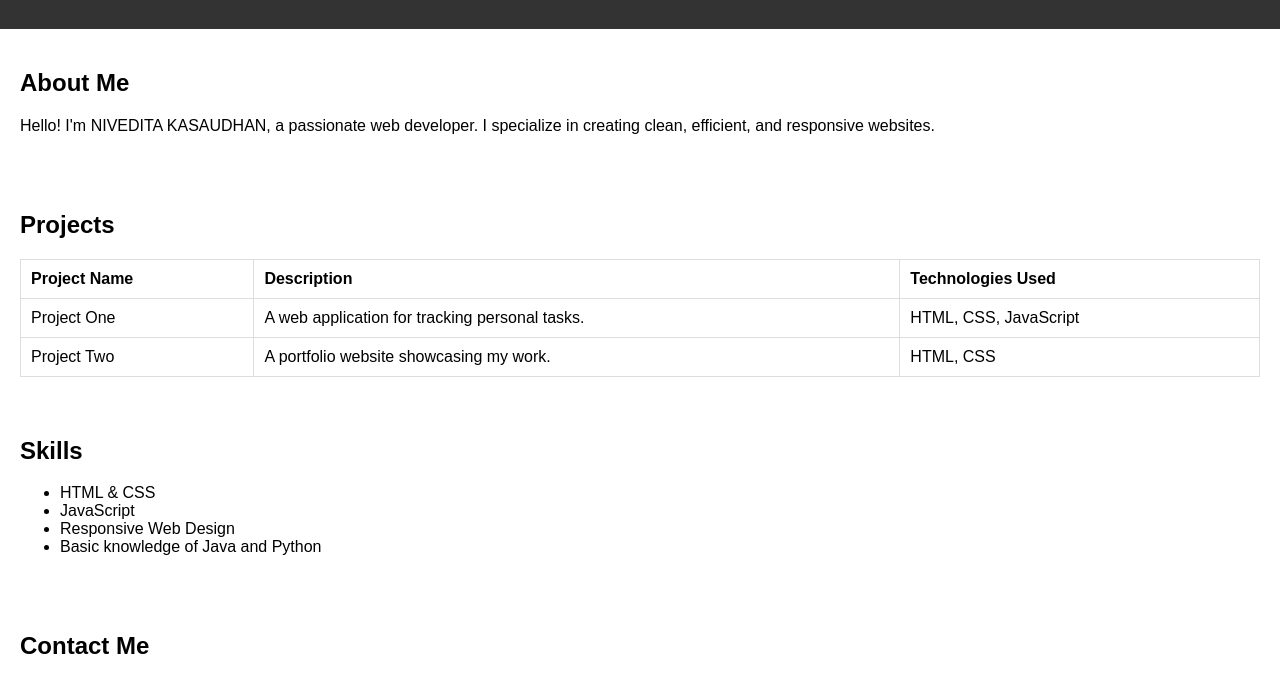
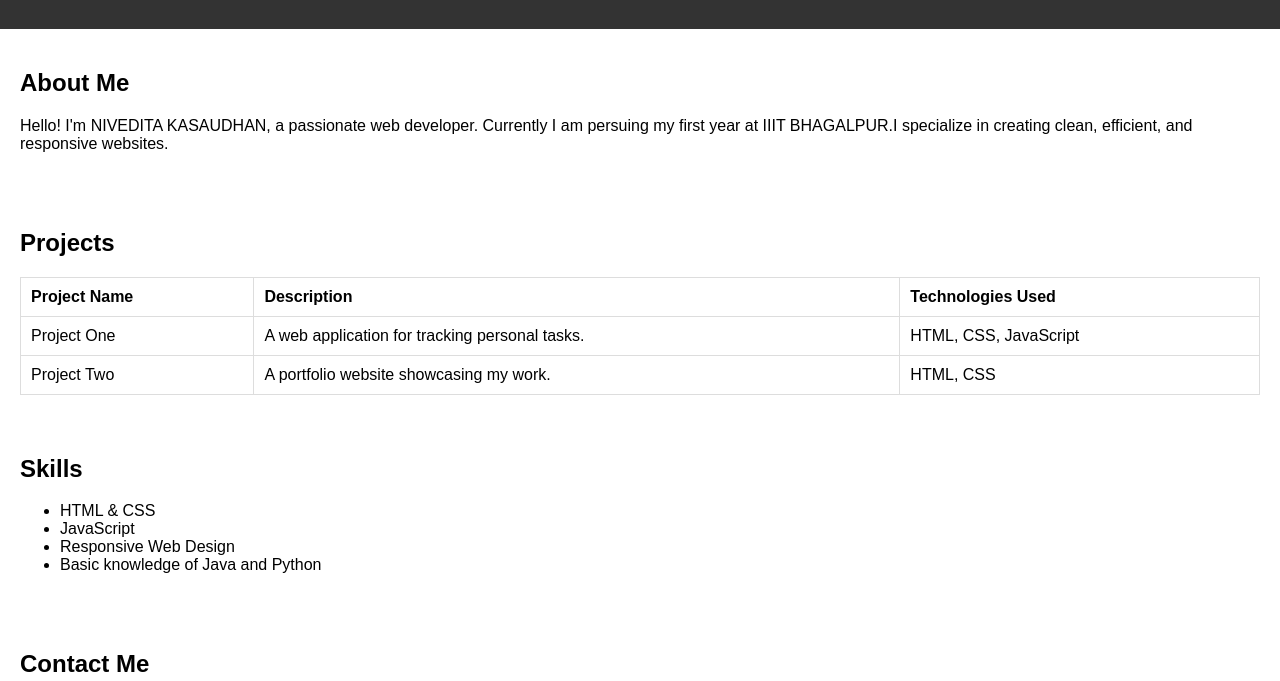
Before and after one commit to nivedita0981/nivedita45, a plain HTML site: page index.html in a window 1280 px wide. Shown: the part 71-752 px from the top of the page. Drawn offline with Linux system fonts and the light colour scheme.

Commit message:
Update index.html

```diff
--- a/index.html
+++ b/index.html
@@ -64,7 +64,7 @@
 <section class="container">
     <h2>About Me</h2>
 
-    <p>Hello! I'm NIVEDITA KASAUDHAN, a passionate web developer. I specialize in creating clean, efficient, and responsive websites.</p>
+    <p>Hello! I'm NIVEDITA KASAUDHAN, a passionate web developer. Currently I am persuing my first year at IIIT BHAGALPUR.I specialize in creating clean, efficient, and responsive websites.</p>
 </section>
 
 <!-- Projects Section with Table -->
```
